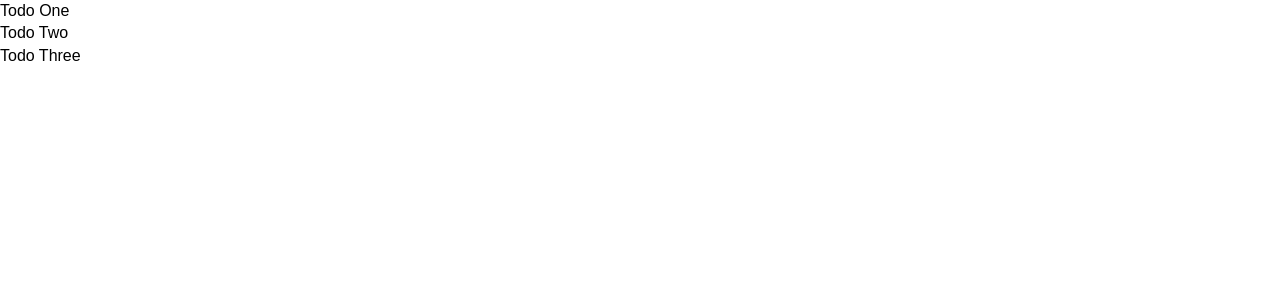
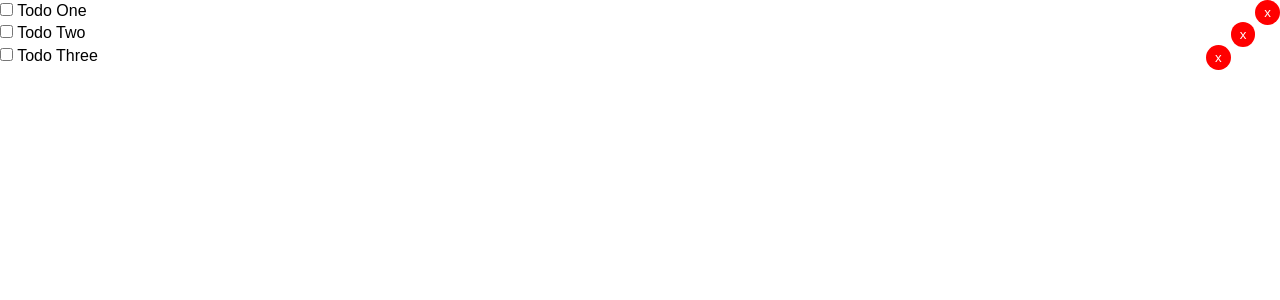
Before and after one commit to chischte/soe-angular-traversytodo, an Angular app in the folder angular-crash-todolist/: page / in a window 1280 px wide. Shown: the top 300 px of the page. Built offline with nearby package versions, Linux system fonts and the light colour scheme.

Commit message:
Add css to todo-item

```diff
--- a/angular-crash-todolist/src/app/components/todo-item/todo-item.component.css
+++ b/angular-crash-todolist/src/app/components/todo-item/todo-item.component.css
@@ -0,0 +1,19 @@
+.del {
+  background: #ff0000;
+  color: #fff;
+  border: none;
+  padding: 5px 9px;
+  border-radius: 50%;
+  cursor: pointer;
+  float: right;
+}
+
+.todo {
+  background: #f4f4f4;
+  padding: 10px;
+  border-bottom: 1px #ccc dotted;
+}
+
+.is-complete {
+  text-decoration: line-through;
+}
--- a/angular-crash-todolist/src/app/components/todo-item/todo-item.component.html
+++ b/angular-crash-todolist/src/app/components/todo-item/todo-item.component.html
@@ -1,3 +1,7 @@
-<p>
-  {{ todo.title }}
-</p>
+<div>
+  <p>
+    <input type="checkbox" />
+    {{ todo.title }}
+    <button class="del">x</button>
+  </p>
+</div>
```
